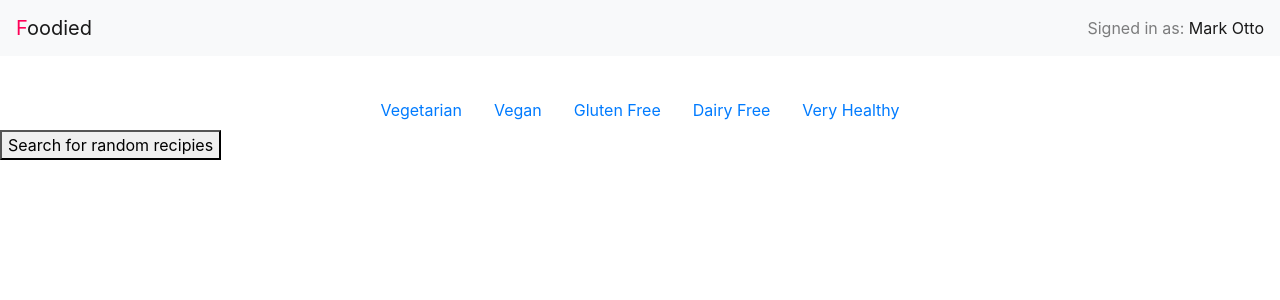
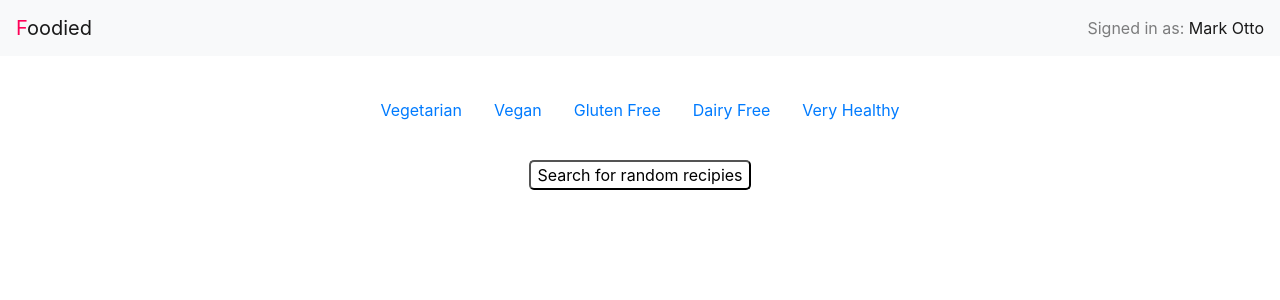
Before and after one commit to Nerfi/food-app, a React (Create React App) app: page /random in a window 1280 px wide. Shown: the top 300 px of the page. Built offline with nearby package versions, Linux system fonts and the light colour scheme.

Commit message:
button styled

```diff
--- a/src/components/RandomMeal.css
+++ b/src/components/RandomMeal.css
@@ -27,3 +27,16 @@
   width: 80%;
   padding-top: 80px;
 }
+
+/* button element */
+.button {
+  display: flex;
+  justify-content: center;
+  padding-top: 30px;
+
+}
+
+.button > button {
+  border-radius: 5px;
+  background-color: #fff;
+}
```
